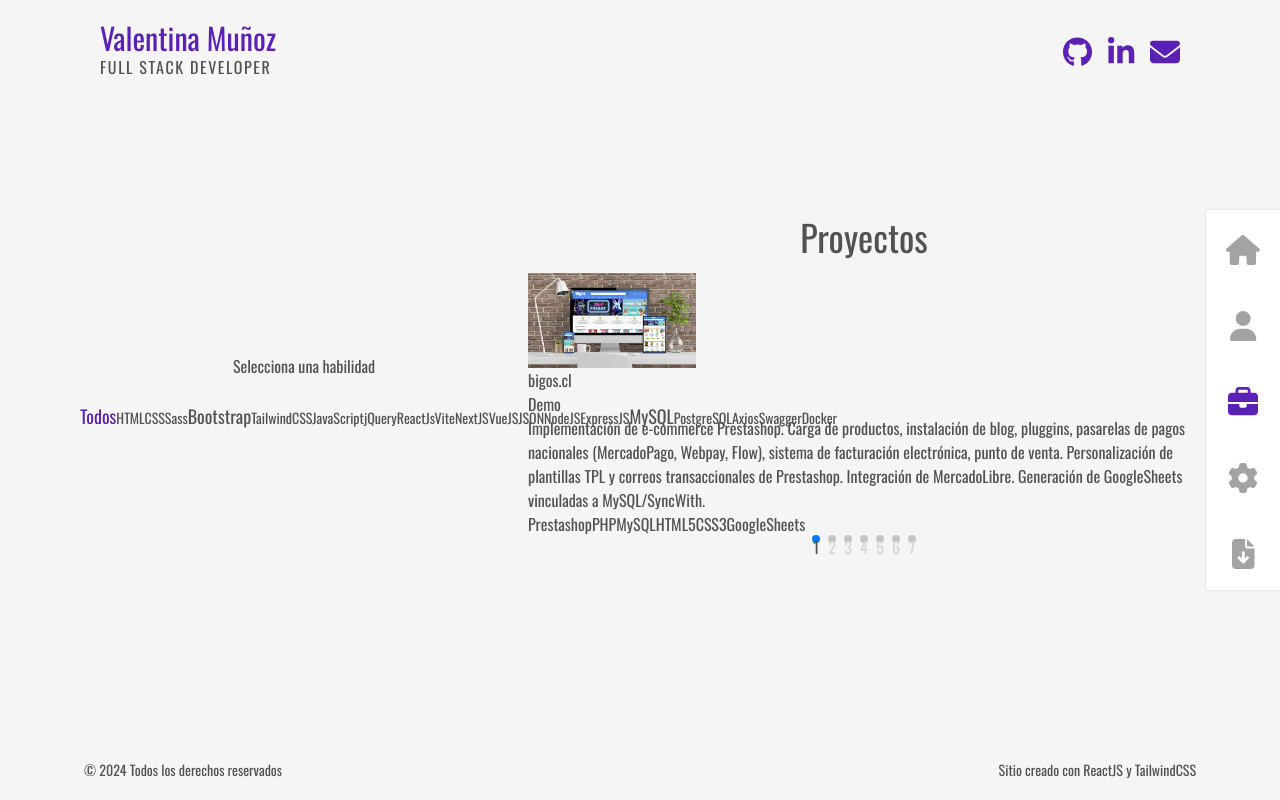
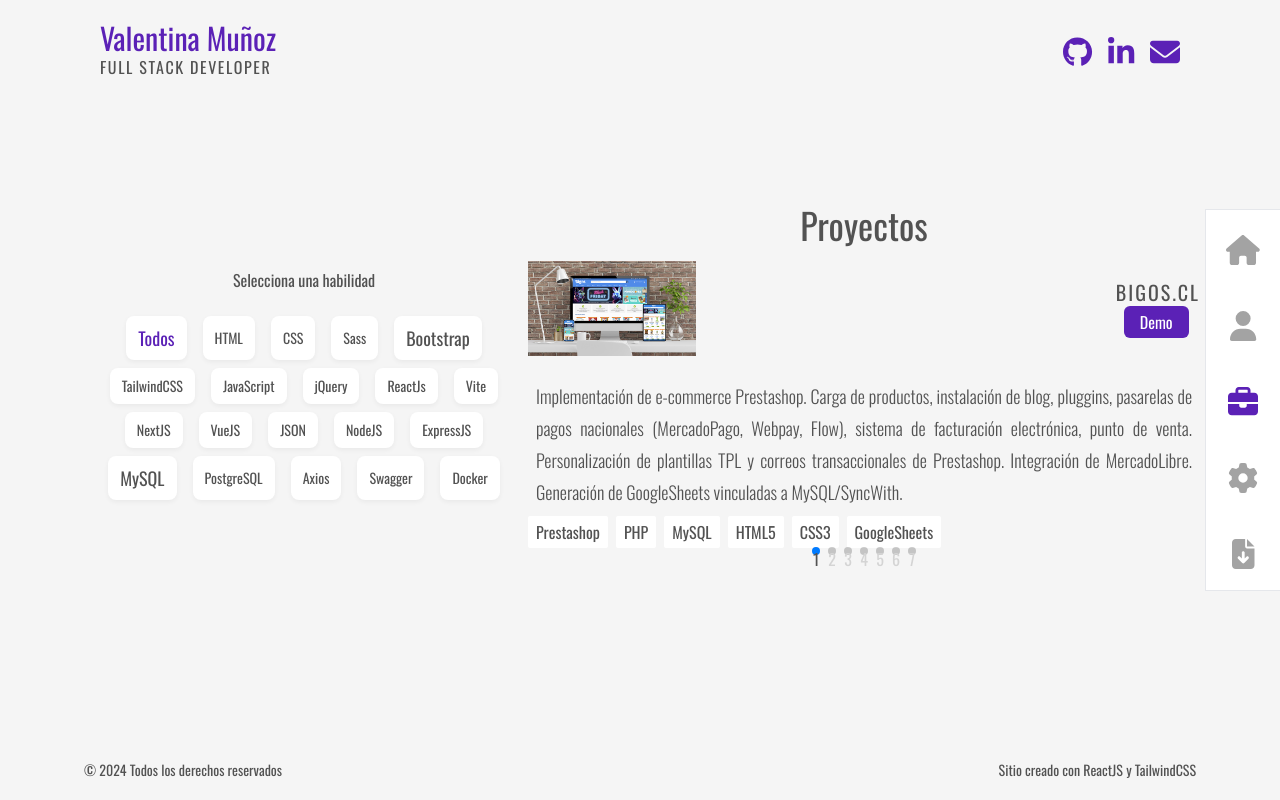
Before and after one commit to vnasp/vnasp.github.io, a React (Vite) app: page /#/portafolio in a window 1280 px wide. Built offline with nearby package versions, Linux system fonts and the light colour scheme.

Commit message:
Add portfolio section styles

```diff
--- a/src/App.css
+++ b/src/App.css
@@ -165,9 +165,42 @@
 .skills__skill--icon {
   @apply text-4xl;
 }
-.accordion-panel {
-  padding: 15px;
-  border-bottom: 1px solid #ccc; /* Estilo opcional para separar los paneles */
+
+/* Projects */
+.projects__tags {
+  @apply flex flex-wrap justify-center gap-2 mb-4;
+}
+.projects__tags--bg{
+  @apply flex items-center bg-white px-3 py-2 border-0 rounded-lg mx-1 cursor-pointer;
+  box-shadow: 0 2px 5px rgba(0, 0, 0, 0.05); /* Sombra sutil */
+  transition: transform 0.2s ease-in-out; /* Transición suave para el efecto de hover */
+}
+
+.projects__tags--bg:hover {
+  transform: translateY(-2px);
+  box-shadow: 0 4px 5px rgba(0, 0, 0, 0.1);
+}
+
+.project__project {
+
+}
+.project__header {
+  @apply flex flex-row justify-between items-center mb-4;
+}
+.project__name {
+  @apply text-xl uppercase tracking-widest;
+}
+.project__button {
+  @apply text-white border-0 inline-block px-4 py-1 mx-2 rounded-md bg-violet-800 transition ease-in-out delay-150 hover:scale-110 hover:bg-violet-950 duration-700;
+}
+.project__desc {
+  @apply text-lg font-light text-justify leading-8 m-2;
+}
+.project__tags {
+  @apply flex flex-row;
+}
+.project__tags--bg {
+  @apply px-2 py-1 bg-white border-0 rounded-sm me-2;
 }
 
 /* Footer */
```
